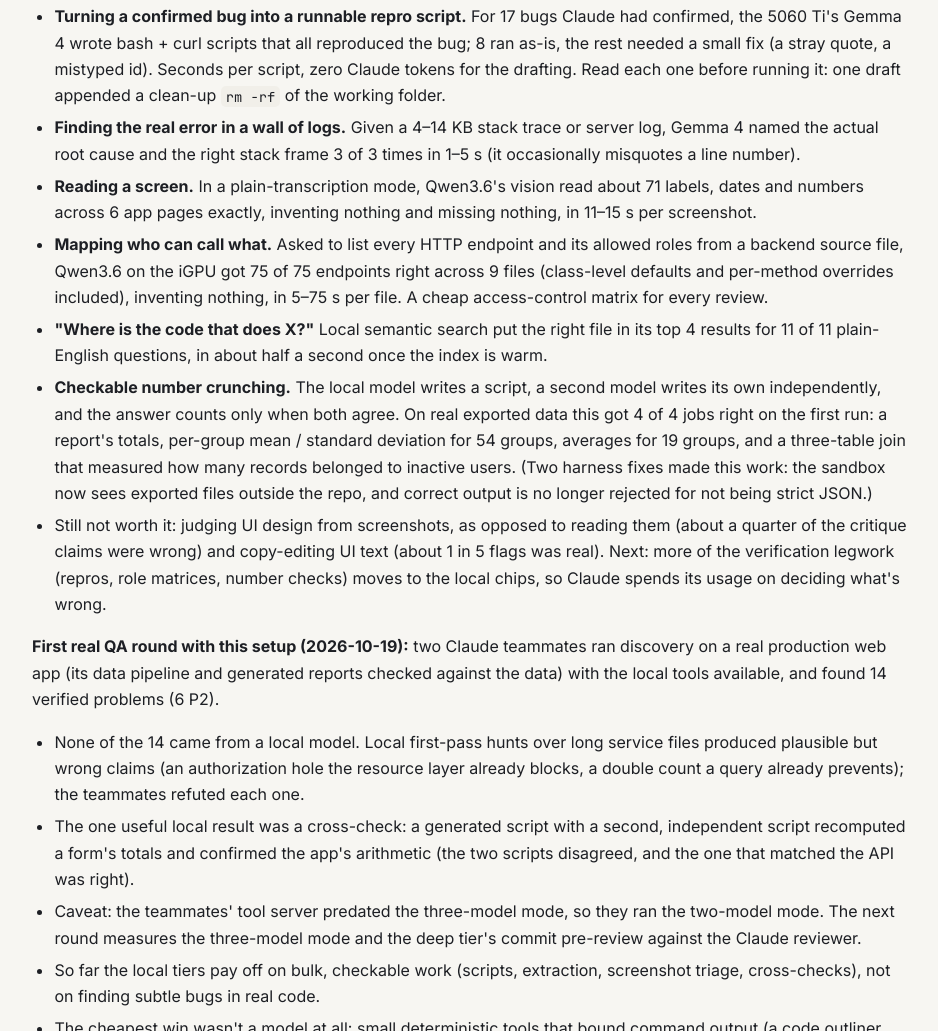
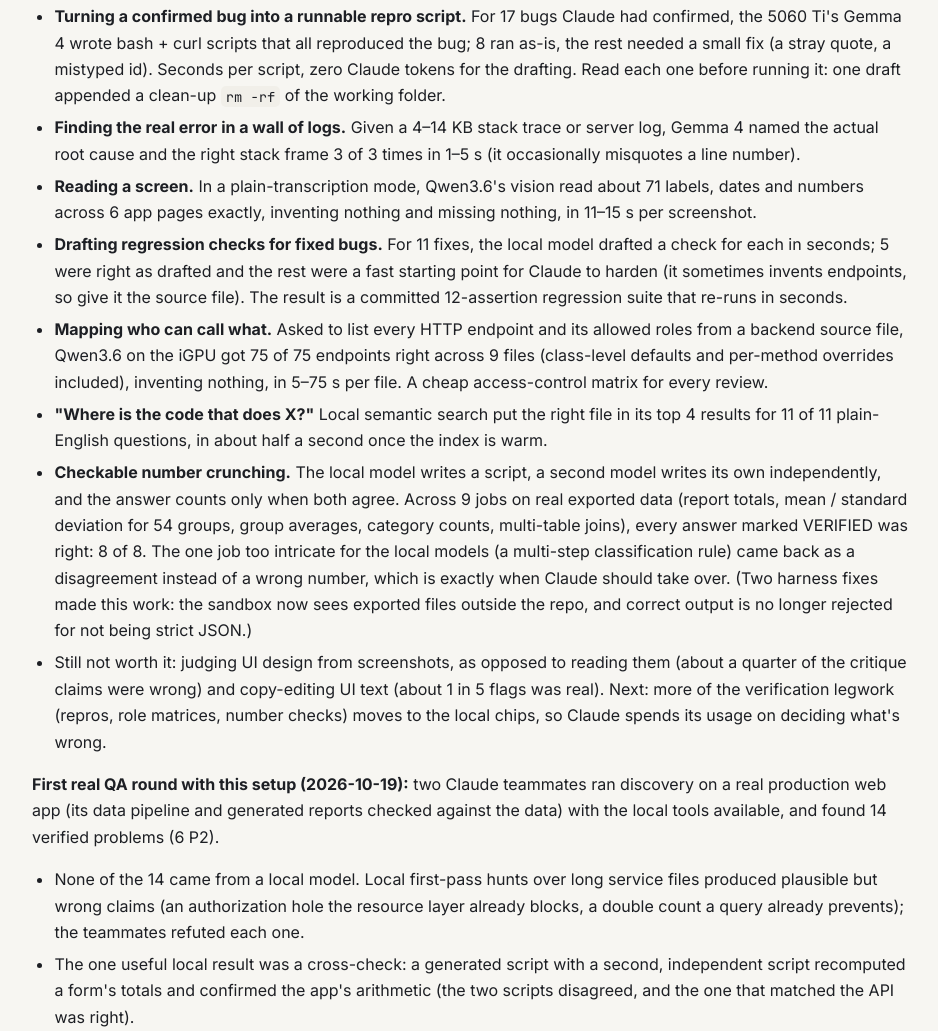
Before and after one commit to ralmodiel/local-ai-harness, a plain HTML site: page index.html in a window 1280 px wide. Shown: the part 5665-6696 px from the top of the page, without its empty margins (302-1240 px from the left). Drawn offline with Linux system fonts and the light colour scheme.

Commit message:
Local tiers: verified number checks 8 of 8, regression-check drafting

```diff
--- a/index.html
+++ b/index.html
@@ -589,9 +589,10 @@
 <li><strong>Turning a confirmed bug into a runnable repro script.</strong> For 17 bugs Claude had confirmed, the 5060 Ti's Gemma 4 wrote bash + curl scripts that all reproduced the bug; 8 ran as-is, the rest needed a small fix (a stray quote, a mistyped id). Seconds per script, zero Claude tokens for the drafting. Read each one before running it: one draft appended a clean-up <code>rm -rf</code> of the working folder.</li>
 <li><strong>Finding the real error in a wall of logs.</strong> Given a 4–14 KB stack trace or server log, Gemma 4 named the actual root cause and the right stack frame 3 of 3 times in 1–5 s (it occasionally misquotes a line number).</li>
 <li><strong>Reading a screen.</strong> In a plain-transcription mode, Qwen3.6's vision read about 71 labels, dates and numbers across 6 app pages exactly, inventing nothing and missing nothing, in 11–15 s per screenshot.</li>
+<li><strong>Drafting regression checks for fixed bugs.</strong> For 11 fixes, the local model drafted a check for each in seconds; 5 were right as drafted and the rest were a fast starting point for Claude to harden (it sometimes invents endpoints, so give it the source file). The result is a committed 12-assertion regression suite that re-runs in seconds.</li>
 <li><strong>Mapping who can call what.</strong> Asked to list every HTTP endpoint and its allowed roles from a backend source file, Qwen3.6 on the iGPU got 75 of 75 endpoints right across 9 files (class-level defaults and per-method overrides included), inventing nothing, in 5–75 s per file. A cheap access-control matrix for every review.</li>
 <li><strong>"Where is the code that does X?"</strong> Local semantic search put the right file in its top 4 results for 11 of 11 plain-English questions, in about half a second once the index is warm.</li>
-<li><strong>Checkable number crunching.</strong> The local model writes a script, a second model writes its own independently, and the answer counts only when both agree. On real exported data this got 4 of 4 jobs right on the first run: a report's totals, per-group mean / standard deviation for 54 groups, averages for 19 groups, and a three-table join that measured how many records belonged to inactive users. (Two harness fixes made this work: the sandbox now sees exported files outside the repo, and correct output is no longer rejected for not being strict JSON.)</li>
+<li><strong>Checkable number crunching.</strong> The local model writes a script, a second model writes its own independently, and the answer counts only when both agree. Across 9 jobs on real exported data (report totals, mean / standard deviation for 54 groups, group averages, category counts, multi-table joins), every answer marked VERIFIED was right: 8 of 8. The one job too intricate for the local models (a multi-step classification rule) came back as a disagreement instead of a wrong number, which is exactly when Claude should take over. (Two harness fixes made this work: the sandbox now sees exported files outside the repo, and correct output is no longer rejected for not being strict JSON.)</li>
 <li>Still not worth it: judging UI design from screenshots, as opposed to reading them (about a quarter of the critique claims were wrong) and copy-editing UI text (about 1 in 5 flags was real). Next: more of the verification legwork (repros, role matrices, number checks) moves to the local chips, so Claude spends its usage on deciding what's wrong.</li>
 </ul>
 <p><strong>First real QA round with this setup (2026-10-19):</strong> two Claude teammates ran discovery on a real production web app (its data pipeline and generated reports checked against the data) with the local tools available, and found 14 verified problems (6 P2).</p>
```
